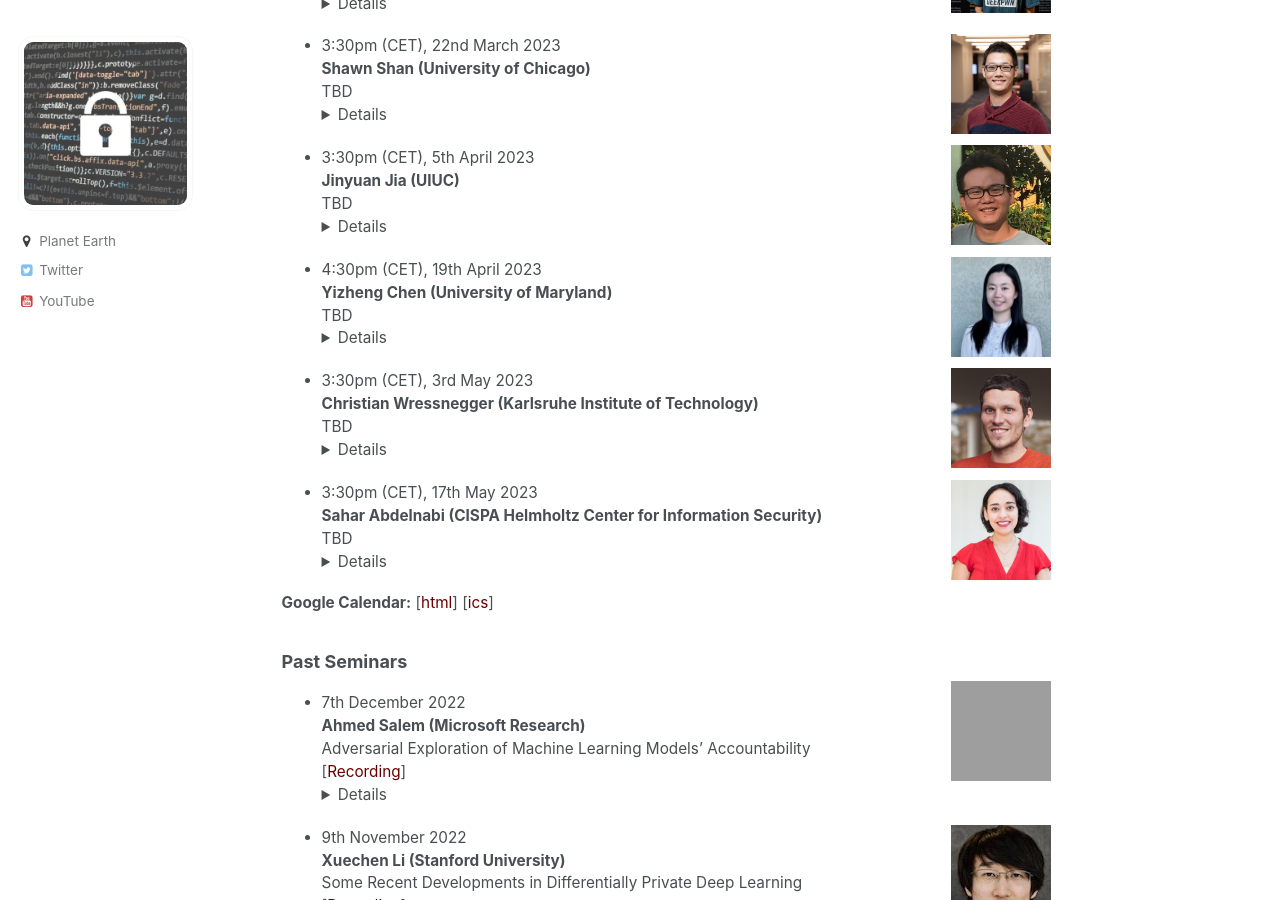
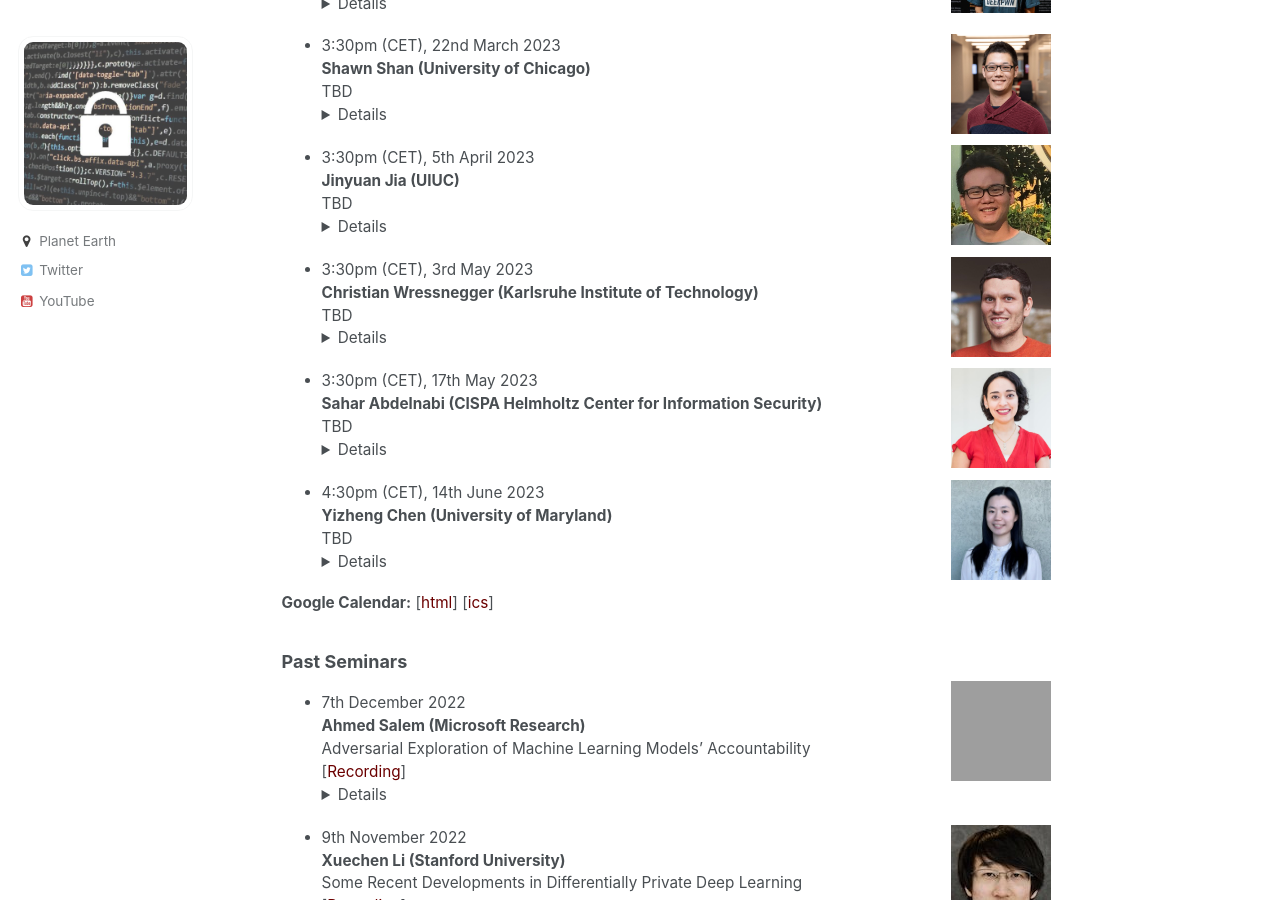
Before and after one commit to prisec-ml/prisec-ml.github.io, a Jekyll site: the page built from _pages/about.md, in a window 1280 px wide and 900 px high, scrolled down 573 px. Built offline with Jekyll 4.4.1, drawn with Linux system fonts in a browser that asks for light colours; some of the changed lines change nothing that is shown; grey boxes are pictures that could not be loaded.

Commit message:
Update about.md

```diff
--- a/_pages/about.md
+++ b/_pages/about.md
@@ -32,11 +32,6 @@ TBD <details><br>**Abstract:**  <br><br>**Bio:**  </details>
 **Jinyuan Jia (UIUC)**
 TBD <details><br>**Abstract:**  <br><br>**Bio:**  </details>
 
-<img src="../images/yizheng.jpg" style="float:right;width:100px;height:100px;margin-top:00px">
-- 4:30pm (CET), 19th April 2023
-**Yizheng Chen (University of Maryland)**
-TBD <details><br>**Abstract:**  <br><br>**Bio:**  </details>
-
 <img src="../images/christian.jpg" style="float:right;width:100px;height:100px;margin-top:00px">
 - 3:30pm (CET), 3rd May 2023
 **Christian Wressnegger (Karlsruhe Institute of Technology)**
@@ -46,6 +41,12 @@ TBD <details><br>**Abstract:**  <br><br>**Bio:**  </details>
 - 3:30pm (CET), 17th May 2023
 **Sahar Abdelnabi (CISPA Helmholtz Center for Information Security)**
 TBD <details><br>**Abstract:**  <br><br>**Bio:**  </details>
+
+<img src="../images/yizheng.jpg" style="float:right;width:100px;height:100px;margin-top:00px">
+- 4:30pm (CET), 14th June 2023
+**Yizheng Chen (University of Maryland)**
+TBD <details><br>**Abstract:**  <br><br>**Bio:**  </details>
+
 
 **Google Calendar:** \[[html](https://calendar.google.com/calendar/embed?src=oormvn3d4hah013g6gd39pjpfk%40group.calendar.google.com&ctz=Europe%2FLondon)\] \[[ics](https://calendar.google.com/calendar/ical/oormvn3d4hah013g6gd39pjpfk%40group.calendar.google.com/public/basic.ics)\]
 
```
